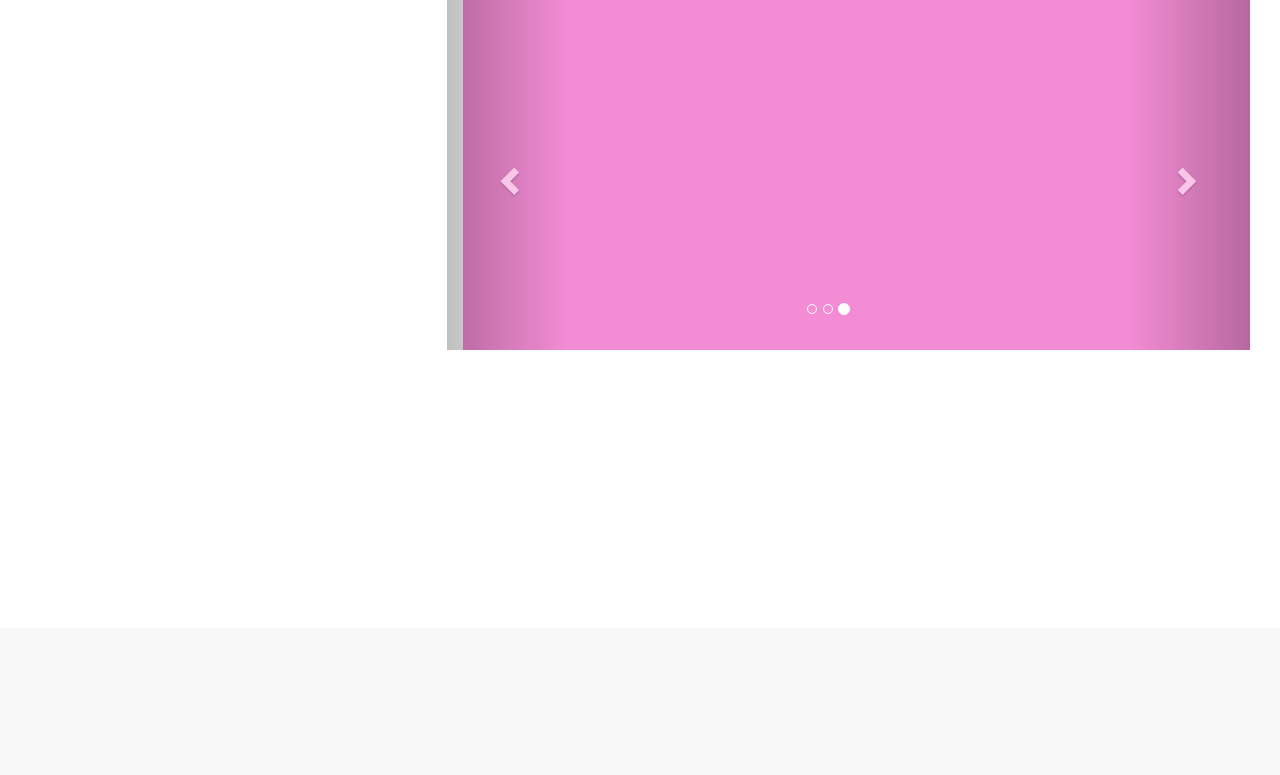
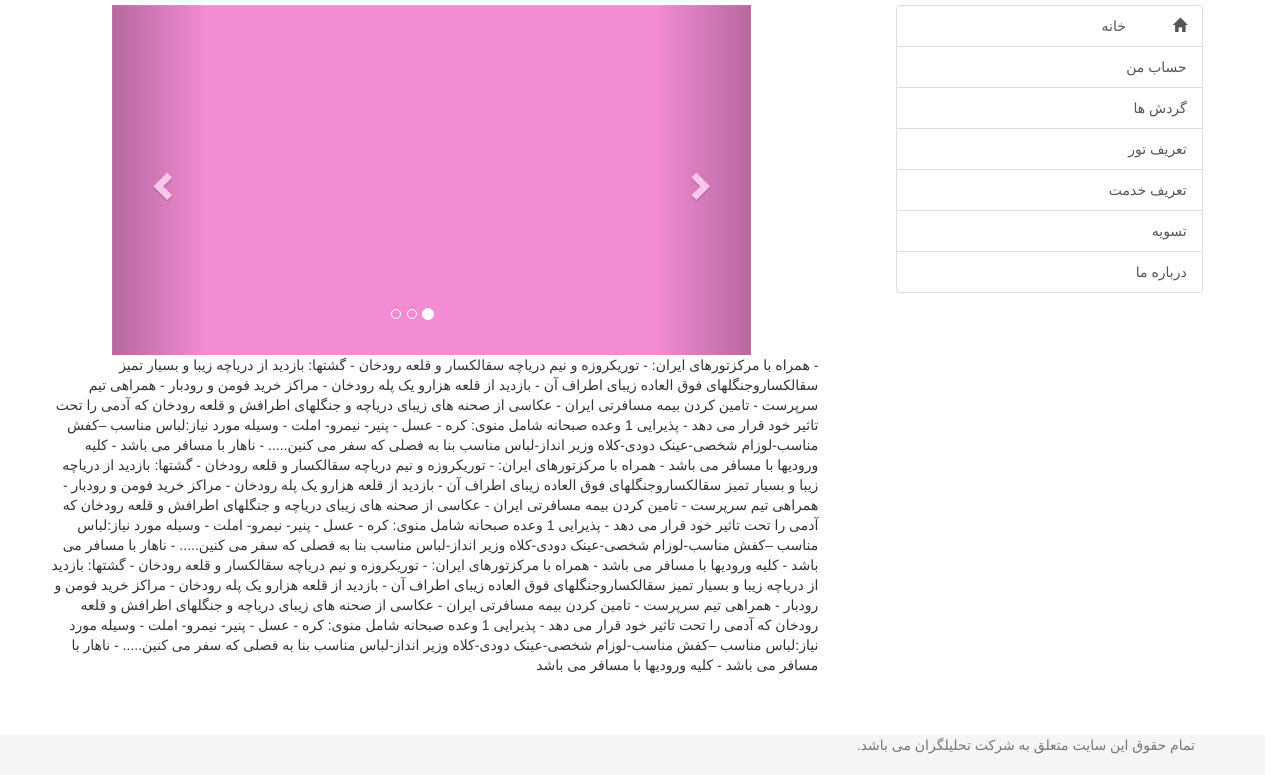
Before and after one commit to tahlilgaran/prototype, a Django app: template SepasIran/templates/base.html in a window 1280 px wide. Shown: the part 172-947 px from the top of the page. Before the commit the page ends 522 px from the top, so only its background shows below. Run offline with Django 3.2, Linux system fonts and the light colour scheme; the template is opened without the code that fills it, so the values that code supplies are empty; some libraries are stand-ins or nearby versions.

Commit message:
add side-bar + main picture fellow.

```diff
--- a/SepasIran/templates/base.html
+++ b/SepasIran/templates/base.html
@@ -34,12 +34,11 @@
 			سامانه خرید الکترونیکی چی چیه چی چی :)
 			</p>
 		</header>
-	<aside class='left_aside , col-md-4'>
 
-	</aside>
 		<main class='col-md-8 , container'>
-
-
+			<div class="top_part">
+				<div class="col-md-1"></div>
+				<div class="col-md-10">
 						    <!-- Carousel
 				    ================================================== -->
 				    <div id="myCarousel" class="carousel slide" data-ride="carousel">
@@ -82,15 +81,148 @@
 				        <span class="sr-only">Next</span>
 				      </a>
 				    </div><!-- /.carousel -->
+				</div>
+				<div class="col-md-1"></div>
+			</div>
+	    <div class="container , col-md-12">
+- همراه با مرکزتورهای ایران:
 
+- توریکروزه و نیم دریاچه سقالکسار و قلعه رودخان
 
+- گشتها: بازدید از دریاچه زیبا و بسیار تمیز سقالکساروجنگلهای فوق العاده زیبای اطراف آن
+
+- بازدید از قلعه هزارو یک پله رودخان
+
+- مراکز خرید فومن و رودبار
+
+- همراهی تیم سرپرست
+
+- تامین کردن بیمه مسافرتی ایران
+
+- عکاسی از صحنه های زیبای دریاچه و جنگلهای اطرافش و قلعه رودخان که آدمی را تحت تاثیر خود قرار می دهد
+
+- پذیرایی 1 وعده صبحانه شامل منوی: کره - عسل - پنیر- نیمرو- املت
+
+- وسیله مورد نیاز:لباس مناسب –کفش مناسب-لوزام شخصی-عینک دودی-کلاه وزیر انداز-لباس مناسب بنا به فصلی که سفر می کنین.....
+
+- ناهار با مسافر می باشد
+
+- کلیه ورودیها با مسافر می باشد
+- همراه با مرکزتورهای ایران:
+
+- توریکروزه و نیم دریاچه سقالکسار و قلعه رودخان
+
+- گشتها: بازدید از دریاچه زیبا و بسیار تمیز سقالکساروجنگلهای فوق العاده زیبای اطراف آن
+
+- بازدید از قلعه هزارو یک پله رودخان
+
+- مراکز خرید فومن و رودبار
+
+- همراهی تیم سرپرست
+
+- تامین کردن بیمه مسافرتی ایران
+
+- عکاسی از صحنه های زیبای دریاچه و جنگلهای اطرافش و قلعه رودخان که آدمی را تحت تاثیر خود قرار می دهد
+
+- پذیرایی 1 وعده صبحانه شامل منوی: کره - عسل - پنیر- نیمرو- املت
+
+- وسیله مورد نیاز:لباس مناسب –کفش مناسب-لوزام شخصی-عینک دودی-کلاه وزیر انداز-لباس مناسب بنا به فصلی که سفر می کنین.....
+
+- ناهار با مسافر می باشد
+
+- کلیه ورودیها با مسافر می باشد	- همراه با مرکزتورهای ایران:
+
+- توریکروزه و نیم دریاچه سقالکسار و قلعه رودخان
+
+- گشتها: بازدید از دریاچه زیبا و بسیار تمیز سقالکساروجنگلهای فوق العاده زیبای اطراف آن
+
+- بازدید از قلعه هزارو یک پله رودخان
+
+- مراکز خرید فومن و رودبار
+
+- همراهی تیم سرپرست
+
+- تامین کردن بیمه مسافرتی ایران
+
+- عکاسی از صحنه های زیبای دریاچه و جنگلهای اطرافش و قلعه رودخان که آدمی را تحت تاثیر خود قرار می دهد
+
+- پذیرایی 1 وعده صبحانه شامل منوی: کره - عسل - پنیر- نیمرو- املت
+
+- وسیله مورد نیاز:لباس مناسب –کفش مناسب-لوزام شخصی-عینک دودی-کلاه وزیر انداز-لباس مناسب بنا به فصلی که سفر می کنین.....
+
+- ناهار با مسافر می باشد
+
+- کلیه ورودیها با مسافر می باشد
+	    </div>
 
 		</main>
-	<!-- <footer class = 'footer'>
+
+		<aside class='right_aside , col-md-4 sidebar'>
+			<div class="col-md-1"></div>
+
+			<!-- <button type="button" class="btn btn-default" aria-label="Left Align">
+  <span class="glyphicon glyphicon-align-left" aria-hidden="true"></span>
+</button>
+
+<button type="button" class="btn btn-default btn-lg">
+  <span class="glyphicon glyphicon-star" aria-hidden="true"></span> Star
+</button> -->
+
+			<div class="list-group , col-md-10">
+				<a href="#" class="list-group-item">
+				<span class='glyphicon glyphicon-home ,col-md-2' aria-hidden='true'></span>
+				<span class='col-md-10'>خانه</span>
+				</a>
+				<a href="#" class="list-group-item">
+				حساب من
+				</a>
+				<a href="#" class="list-group-item">
+				گردش ها
+				</a>
+				<a href="#" class="list-group-item">
+				تعریف تور
+				</a>
+				<a href="#" class="list-group-item">
+				تعریف خدمت
+				</a>
+				<a href="#" class="list-group-item">
+				تسویه
+				</a>
+				<a href="#" class="list-group-item">
+				درباره ما
+				</a>
+			</div>
+			<div class="col-md-1"></div>
+          <!-- <ul class="nav nav-sidebar">
+            <li class="active"><a href="#">Overview <span class="sr-only">(current)</span></a></li>
+            <li><a href="#">Reports</a></li>
+            <li><a href="#">Analytics</a></li>
+            <li><a href="#">Export</a></li>
+          </ul>
+          <ul class="nav nav-sidebar">
+            <li><a href="">Nav item</a></li>
+            <li><a href="">Nav item again</a></li>
+            <li><a href="">One more nav</a></li>
+            <li><a href="">Another nav item</a></li>
+            <li><a href="">More navigation</a></li>
+          </ul>
+          <ul class="nav nav-sidebar">
+            <li><a href="">Nav item again</a></li>
+            <li><a href="">One more nav</a></li>
+            <li><a href="">Another nav item</a></li>
+          </ul> -->
+		</aside>
+
+		<div class="null_for_end , col-md-12"></div>
+		<footer class = 'footer'>
 			<div class="container">
 			<p class= 'text-muted'> تمام حقوق این سایت متعلق به شرکت تحلیلگران می باشد.</p>
 			</div>
-	</footer> -->
+		</footer>
     </div>
+<script src="https://ajax.googleapis.com/ajax/libs/jquery/1.11.3/jquery.min.js"></script>
+<script src="http://maxcdn.bootstrapcdn.com/bootstrap/3.3.4/js/bootstrap.min.js"></script>
+
+
 </body>
 </html>
--- a/SepasIran/templates/css/main.css
+++ b/SepasIran/templates/css/main.css
@@ -5,10 +5,11 @@
 header{
 	font-size: 50px;
 	border-bottom: 3px solid #eee;
+	margin-bottom: 5px;
 }
 
 body{
-	margin-bottom: 40px;
+	margin-bottom: 140px;
 }
 
 .finish_nav{
@@ -27,3 +28,12 @@ body{
 .picture{
 	height: 350px;
 }
+
+.right_aside{
+	float: right;
+	margin-top: 0px;
+}
+
+.null_for_end{
+	height: 100px;
+}
```
Lines whose indentation alone changed are shown as unchanged.
